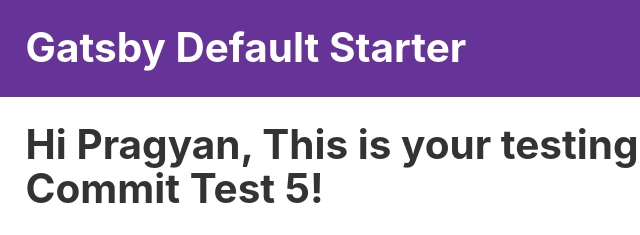
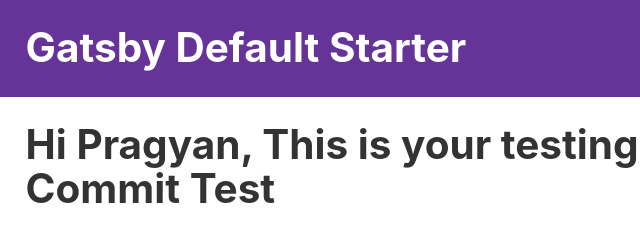
Before and after one commit to pragyanatvade/test-gatsby-site, a Gatsby site: page / in a window 1280 px wide. Shown: the top 235 px of the page, 154-794 px from the left. Built offline with nearby package versions, Linux system fonts and the light colour scheme; Gatsby itself is replaced by a stand-in of ours.

Commit message:
Update index.js

```diff
--- a/src/pages/index.js
+++ b/src/pages/index.js
@@ -8,7 +8,7 @@ import SEO from "../components/seo"
 const IndexPage = () => (
   <Layout>
     <SEO title="Home" />
-    <h1>Hi Pragyan, This is your testing website. Commit Test 5!</h1>
+    <h1>Hi Pragyan, This is your testing website. Commit Test</h1>
     <p>Welcome to your new Gatsby site.</p>
     <p>Now go build something great.</p>
     <div style={{ maxWidth: `300px`, marginBottom: `1.45rem` }}>
```
